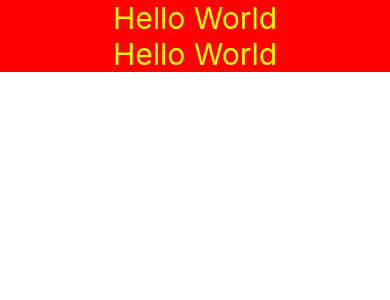
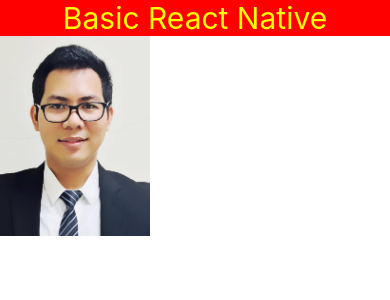
Before and after one commit to stenlyadam/mad-summer-2025, a React Native app: screen / in a window 390 px wide. Shown: the top 300 px of the page. Built offline with nearby package versions, Linux system fonts and the light colour scheme.

Commit message:
adding pertemuan-4

```diff
--- a/App.tsx
+++ b/App.tsx
@@ -1,5 +1,5 @@
 import React from 'react';
-import {View, Text, StyleSheet} from 'react-native';
+import {View, Text, StyleSheet, Image} from 'react-native';
 
 //Komponen adalah fungsi yg mengembalikan JSX
 const App = () => {
@@ -7,11 +7,9 @@
     //JSX
     <View>
       <View style={style.container}>
-        <Text style={style.text}>Hello World</Text>
+        <Text style={style.text}>Basic React Native</Text>
       </View>
-      <View style={style.container}>
-        <Text style={style.text}>Hello World</Text>
-      </View>
+      <Image style={style.img1} source={require('./assets/foto.jpg')} />
     </View>
   );
 };
@@ -27,4 +25,8 @@
     textAlign: 'center',
     color: 'yellow',
   },
+  img1: {
+    height: 200,
+    width: 150,
+  },
 });
```
Also changed, not shown: assets/foto.jpg (added).
